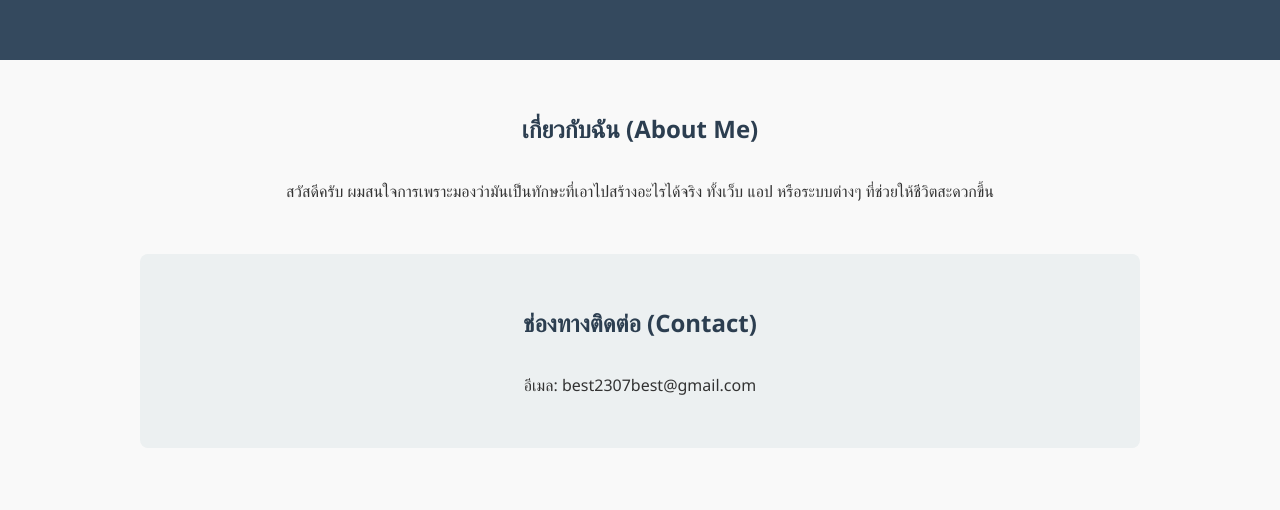
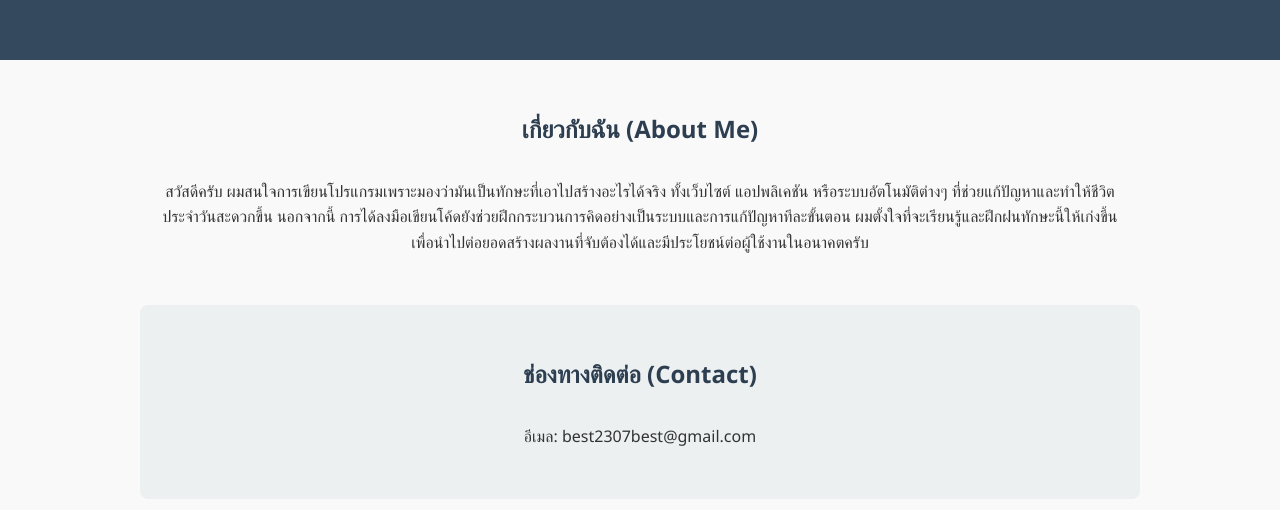
Before and after one commit to 68219010018-max/Page_Satirut, a plain HTML site: page index.html in a window 1280 px wide. Shown: the part 290-800 px from the top of the page. Drawn offline with Linux system fonts and the light colour scheme.

Commit message:
index.html

```diff
--- a/index.html
+++ b/index.html
@@ -121,7 +121,7 @@
     <section id="about">
         <h2>เกี่ยวกับฉัน (About Me)</h2>
         <p style="text-align: center;">
-            สวัสดีครับ ผมสนใจการเพราะมองว่ามันเป็นทักษะที่เอาไปสร้างอะไรได้จริง ทั้งเว็บ แอป หรือระบบต่างๆ ที่ช่วยให้ชีวิตสะดวกขึ้น
+            สวัสดีครับ ผมสนใจการเขียนโปรแกรมเพราะมองว่ามันเป็นทักษะที่เอาไปสร้างอะไรได้จริง ทั้งเว็บไซต์ แอปพลิเคชัน หรือระบบอัตโนมัติต่างๆ ที่ช่วยแก้ปัญหาและทำให้ชีวิตประจำวันสะดวกขึ้น นอกจากนี้ การได้ลงมือเขียนโค้ดยังช่วยฝึกกระบวนการคิดอย่างเป็นระบบและการแก้ปัญหาทีละขั้นตอน ผมตั้งใจที่จะเรียนรู้และฝึกฝนทักษะนี้ให้เก่งขึ้น เพื่อนำไปต่อยอดสร้างผลงานที่จับต้องได้และมีประโยชน์ต่อผู้ใช้งานในอนาคตครับ
         </p>
     </section>
 
```
